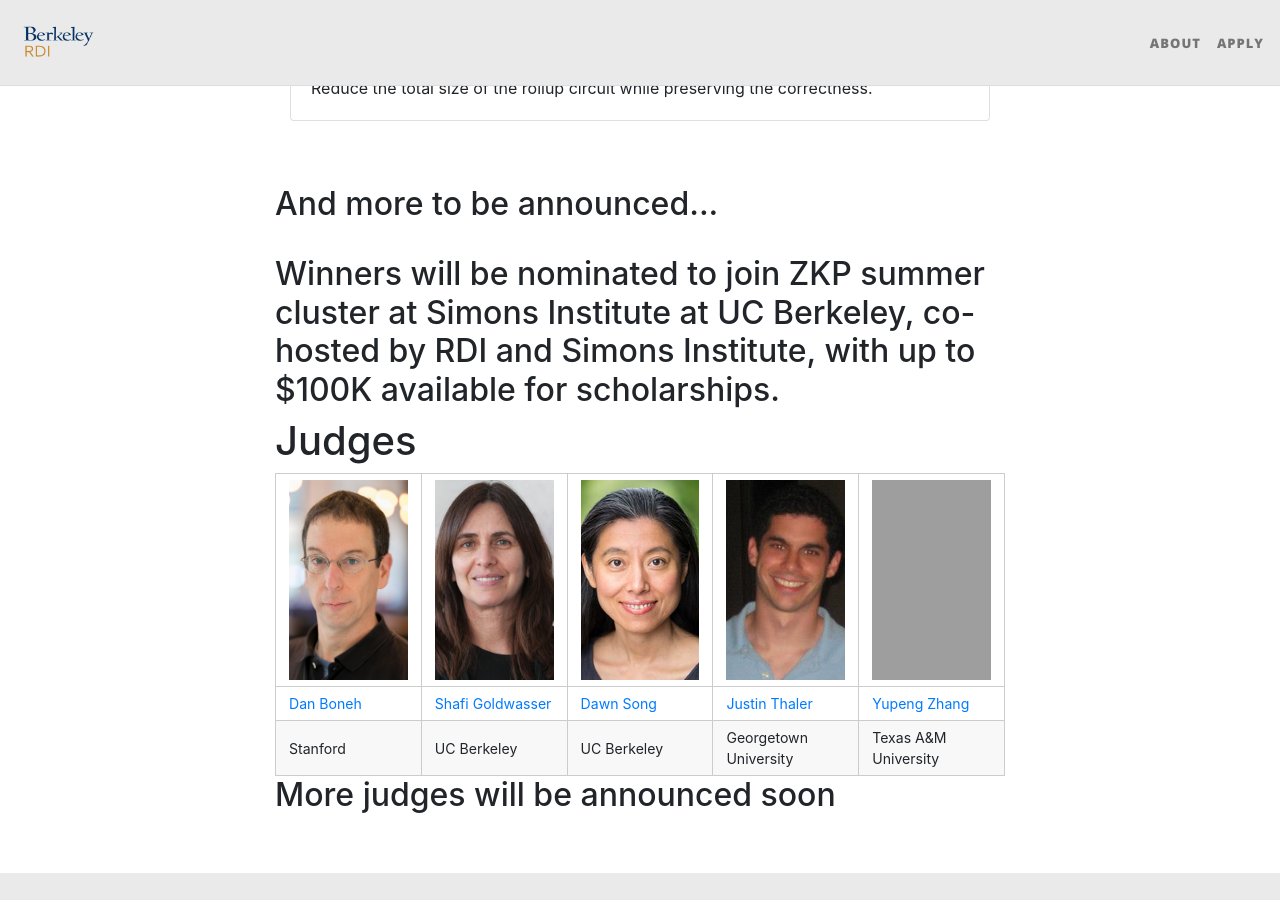
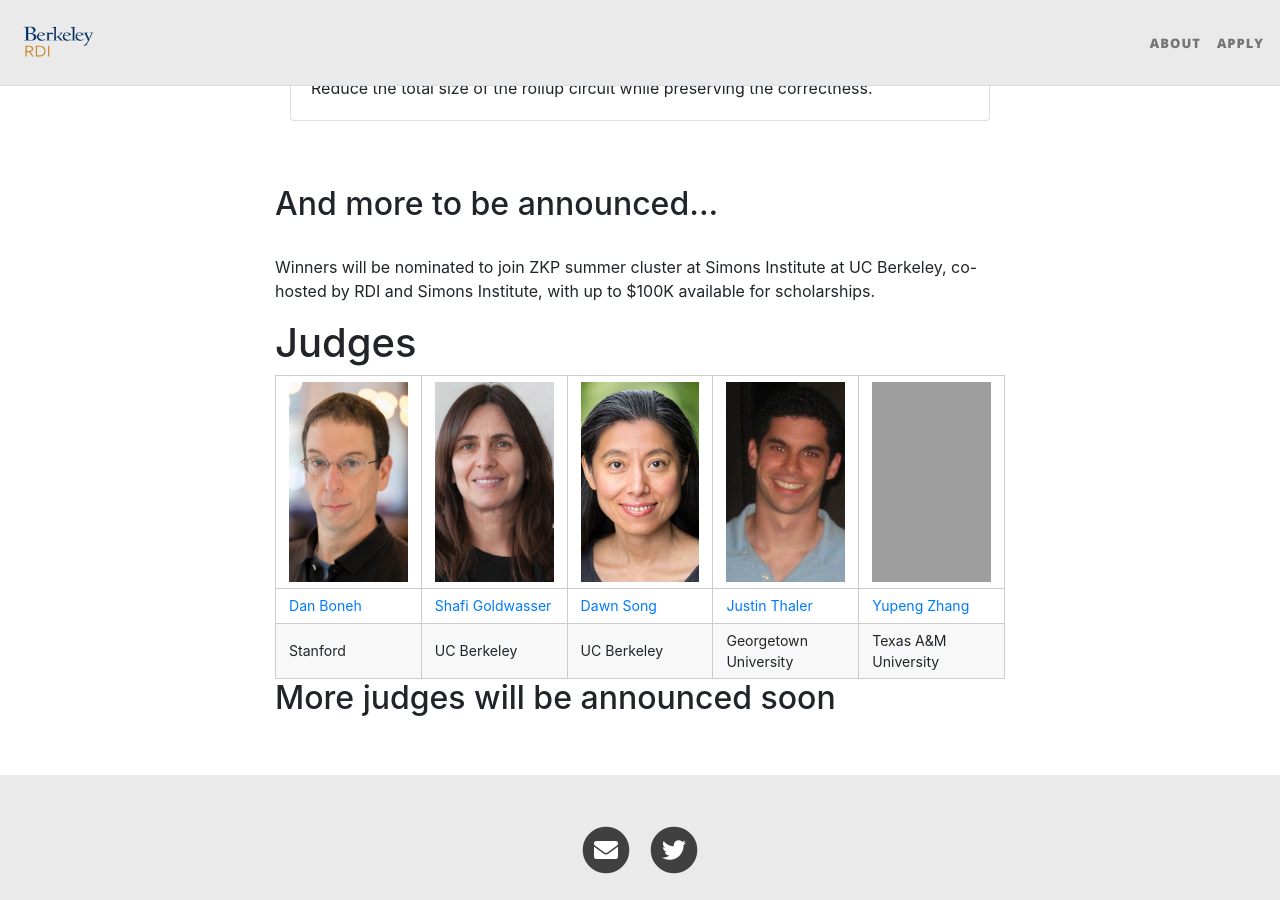
Before and after one commit to rdi-berkeley/zkp-web3-hackathon, a Jekyll site: the page built from index.md, in a window 1280 px wide and 900 px high, scrolled down 1693 px. Built offline with Jekyll 4.4.1, drawn with Linux system fonts in a browser that asks for light colours; nearby versions of some CDN libraries; grey boxes are pictures that could not be loaded.

Commit message:
changed font size

```diff
--- a/_layouts/home.html
+++ b/_layouts/home.html
@@ -53,7 +53,7 @@ layout: page
 
 <br/>
 
-<h2>Winners will be nominated to join ZKP summer cluster at Simons Institute at UC Berkeley, co-hosted by RDI and Simons Institute, with up to $100K available for scholarships.</h2>
+<p>Winners will be nominated to join ZKP summer cluster at Simons Institute at UC Berkeley, co-hosted by RDI and Simons Institute, with up to $100K available for scholarships.</p>
 
 <h1>Judges</h1>
 
```
